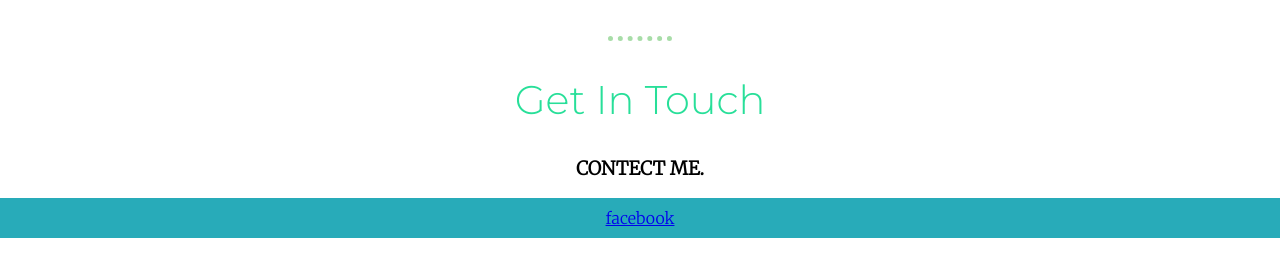
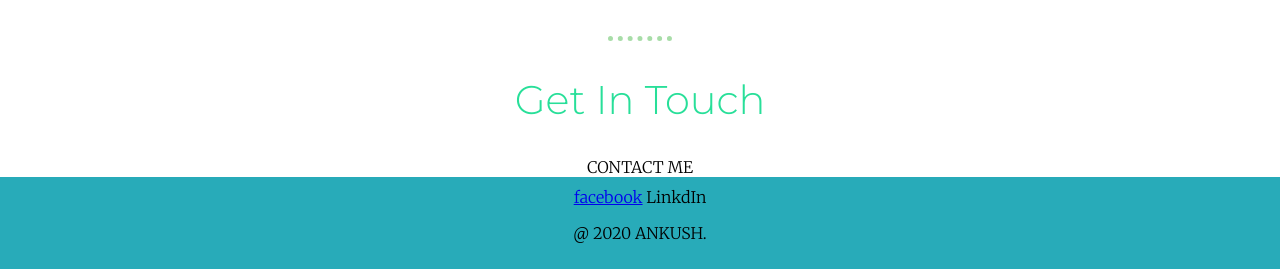
Before and after one commit to ankushsingh0804/Ankush-cv, a plain HTML site: page index.html in a window 1280 px wide. Shown: the part 1628-1897 px from the top of the page. Before the commit the page ends 1866 px from the top, so only its background shows below. Drawn offline with Linux system fonts and the light colour scheme.

Commit message:
Update index.html

```diff
--- a/index.html
+++ b/index.html
@@ -42,10 +42,12 @@
     <hr>
     <div class="contact-me">
       <h2>Get In Touch</h2>
-      <h3>CONTECT ME.</h3>
+      <a class='btn' herf='malito:ankush.singh0804@gmail.com'>CONTACT ME</a>
       </div>
     <div class="bottom">
-        <a href="https://m.facebook.com/profile.php?id=100012652632283&ref=content_filter">facebook</a>
+        <a class='footer-link' href="https://m.facebook.com/profile.php?id=100012652632283&ref=content_filter">facebook</a>
+        <a class='footer-link' herf='https://www.linkedin.com/mwlite/in/ankush-singh-30b069202'>LinkdIn</a>
+      <p class='c'>@ 2020 ANKUSH.</p>
     </div>
   </div>
 
```
